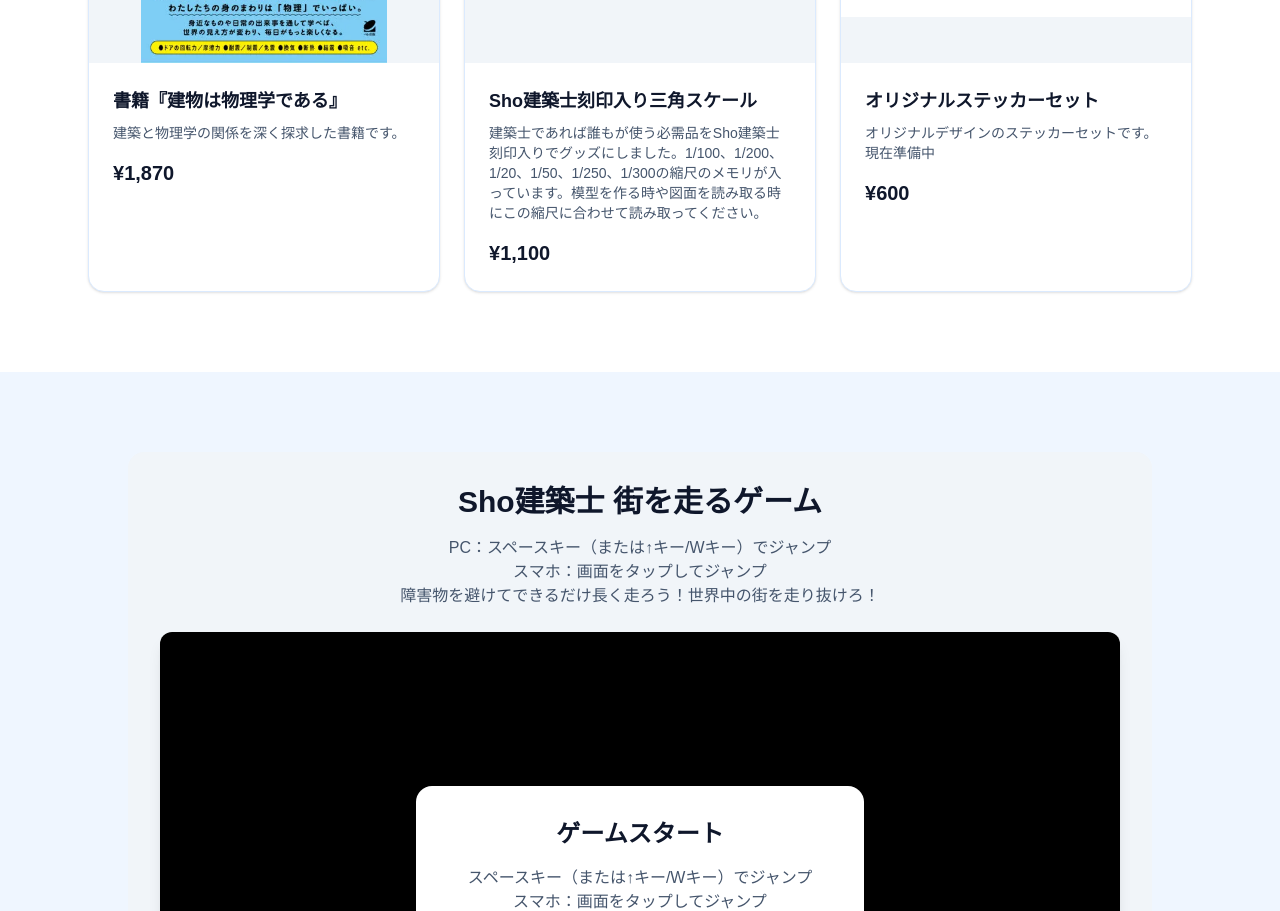
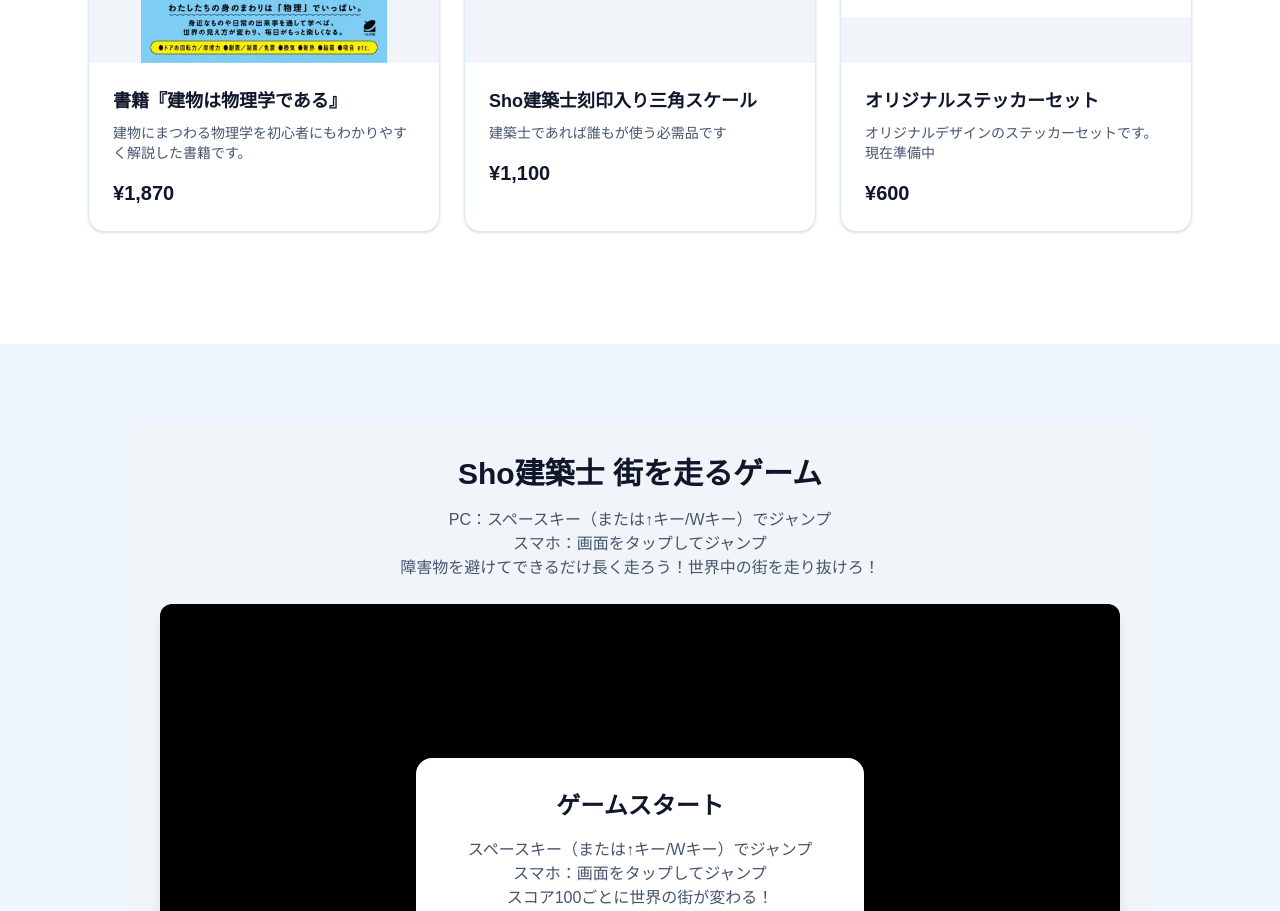
Before and after one commit to shonakamura345-creator/atapworks-ec, a Next.js app: page / in a window 1280 px wide. Shown: the part 3440-4351 px from the top of the page. Built offline with nearby package versions, Linux system fonts and the light colour scheme; no server answers.

Commit message:
三角スケールの商品一覧説明文を簡潔に変更

```diff
--- a/app/data/products.ts
+++ b/app/data/products.ts
@@ -2,7 +2,8 @@ export type Product = {
   id: string;
   name: string;
   price: number;
-  description?: string;
+  description?: string; // 詳細ページ用の説明文
+  shortDescription?: string; // 商品一覧ページ用の短い説明文
   image?: string;
   images?: string[]; // 複数画像対応
   isAvailable?: boolean; // 購入可能かどうか（デフォルト: true）
@@ -13,14 +14,15 @@ export const products: Product[] = [
     id: "book",
     name: "書籍『建物は物理学である』",
     price: 1870,
-    description: "建築と物理学の関係を深く探求した書籍です。",
+    description: "建物にまつわる物理学を初心者にもわかりやすく解説した書籍です。",
     image: "/IMG_1824.PNG",
   },
   {
     id: "scale",
     name: "Sho建築士刻印入り三角スケール",
     price: 1100,
-    description: "建築士であれば誰もが使う必需品をSho建築士刻印入りでグッズにしました。1/100、1/200、1/20、1/50、1/250、1/300の縮尺のメモリが入っています。模型を作る時や図面を読み取る時にこの縮尺に合わせて読み取ってください。",
+    shortDescription: "建築士であれば誰もが使う必需品です",
+    description: "建築士であれば誰もが使う必需品をSho建築士刻印入りでグッズにしました。1/100、1/200、1/20、1/50、1/250、1/300の縮尺のメモリが入っています。模型を作るときや、図面を読み取るときに、このメモリに合わせて読み取ってください。",
     image: "/スクリーンショット 2026-01-01 17.55.51.png",
   },
   {
--- a/app/page.tsx
+++ b/app/page.tsx
@@ -390,9 +390,9 @@ export default function Home() {
                   <div className="text-lg font-semibold text-slate-900 mb-2">
                     {product.name}
                   </div>
-                  {product.description && (
+                  {(product.shortDescription || product.description) && (
                     <p className="text-sm text-slate-600 mb-4">
-                      {product.description}
+                      {product.shortDescription || product.description}
                     </p>
                   )}
                   <div className="text-xl font-semibold text-slate-900">
```
Also changed, not shown: 1 other file (tests, documents, lock files or other folders).
